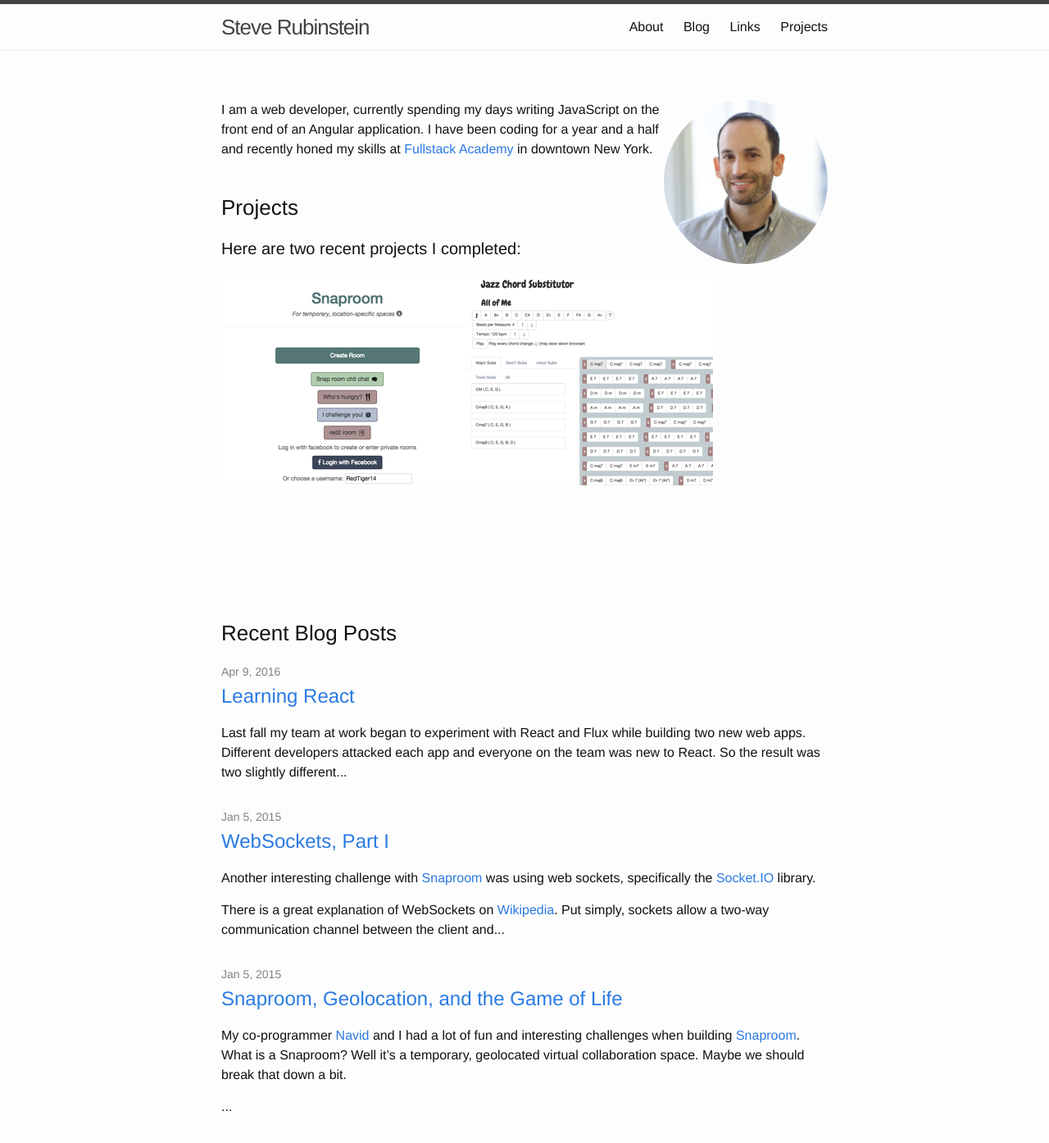
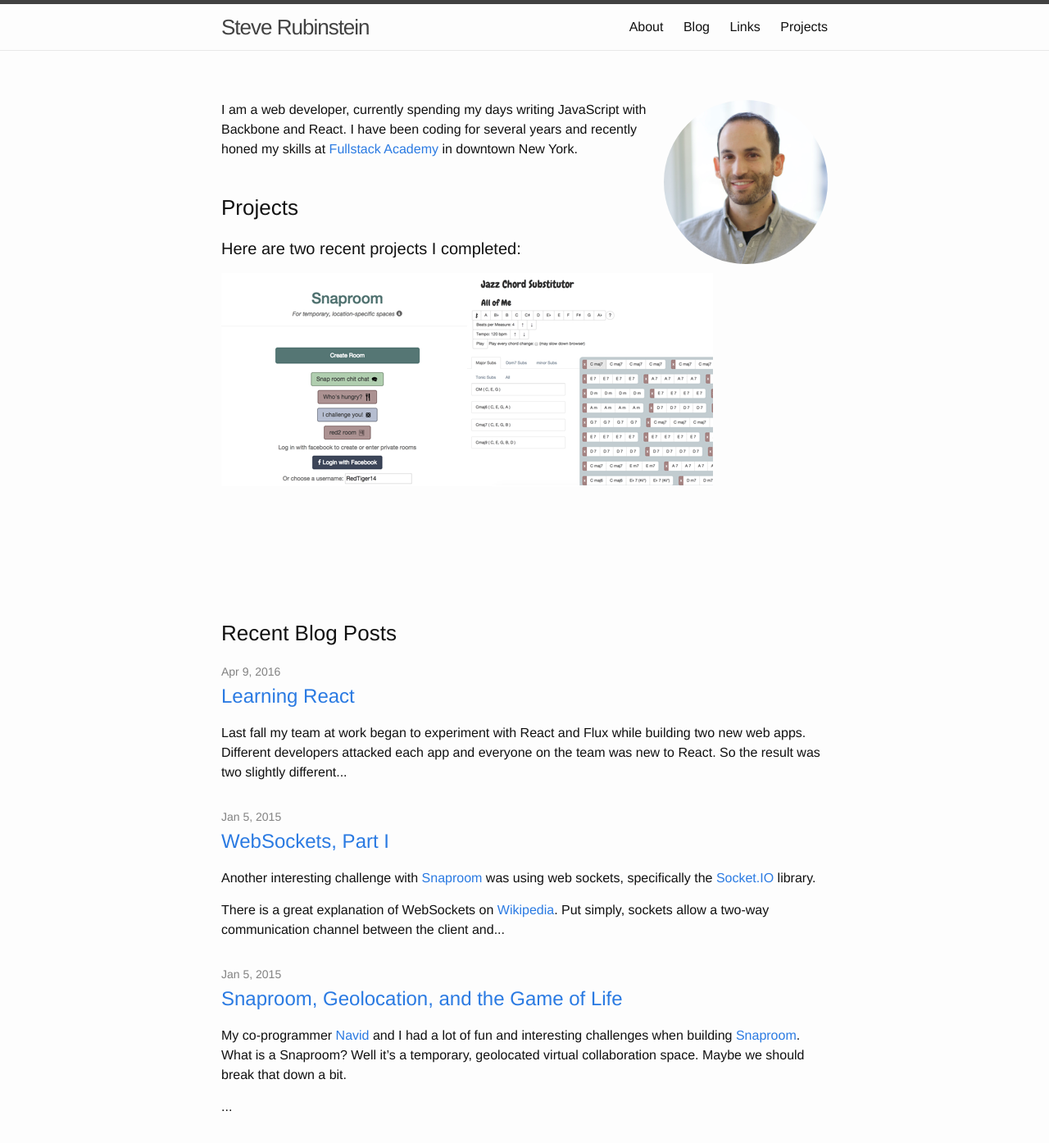
Before and after one commit to slrubinstein/slrubinstein.github.io, a Jekyll site: the page built from index.html, in a window 1280 px wide and 1400 px high. Shown: the top 1394 px of the window at 82% size. Built offline with Jekyll 4.4.1, drawn with Linux system fonts in a browser that asks for light colours; some of the changed text lies outside the part shown.

Commit message:
update description and footer

```diff
--- a/_config.yml
+++ b/_config.yml
@@ -3,7 +3,7 @@ title: Steve Rubinstein
 subtitle: steverubinstein.net
 email: your-email@domain.com
 description:
-  "A website and blog for fullstack web developer Steve Rubinstein"
+  "A website and blog for Steve Rubinstein"
 baseurl: "" # the subpath of your site, e.g. /blog/
 url: "http://steverubinstein.net" # the base hostname & protocol for your site
 
--- a/index.html
+++ b/index.html
@@ -4,9 +4,9 @@ permalink: /
 ---
 
 <img id="profile-pic" src="images/rubinstein_3.jpg" alt="a picture of me" />
-I am a web developer, currently spending my days writing JavaScript on the front end of an Angular application.
+I am a web developer, currently spending my days writing JavaScript with Backbone and React.
 
-I have been coding for a year and a half and recently honed my skills at <a target="_blank" href="http://fullstackacademy.com">Fullstack Academy</a> in downtown New York.
+I have been coding for several years and recently honed my skills at <a target="_blank" href="http://fullstackacademy.com">Fullstack Academy</a> in downtown New York.
 
 <div class="container">
   <h3>Projects</h3>
```
Also changed, not shown: about.md (+1 -1 lines), 1 other file.
